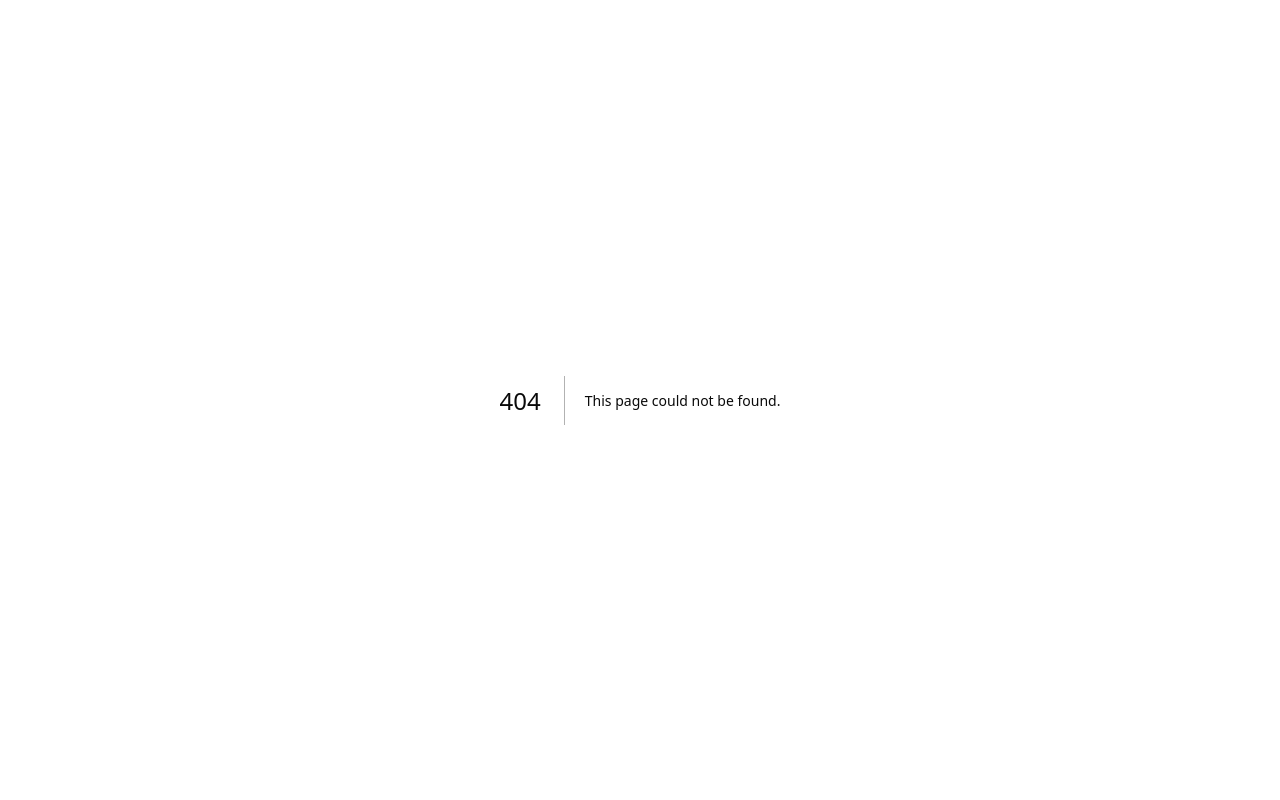
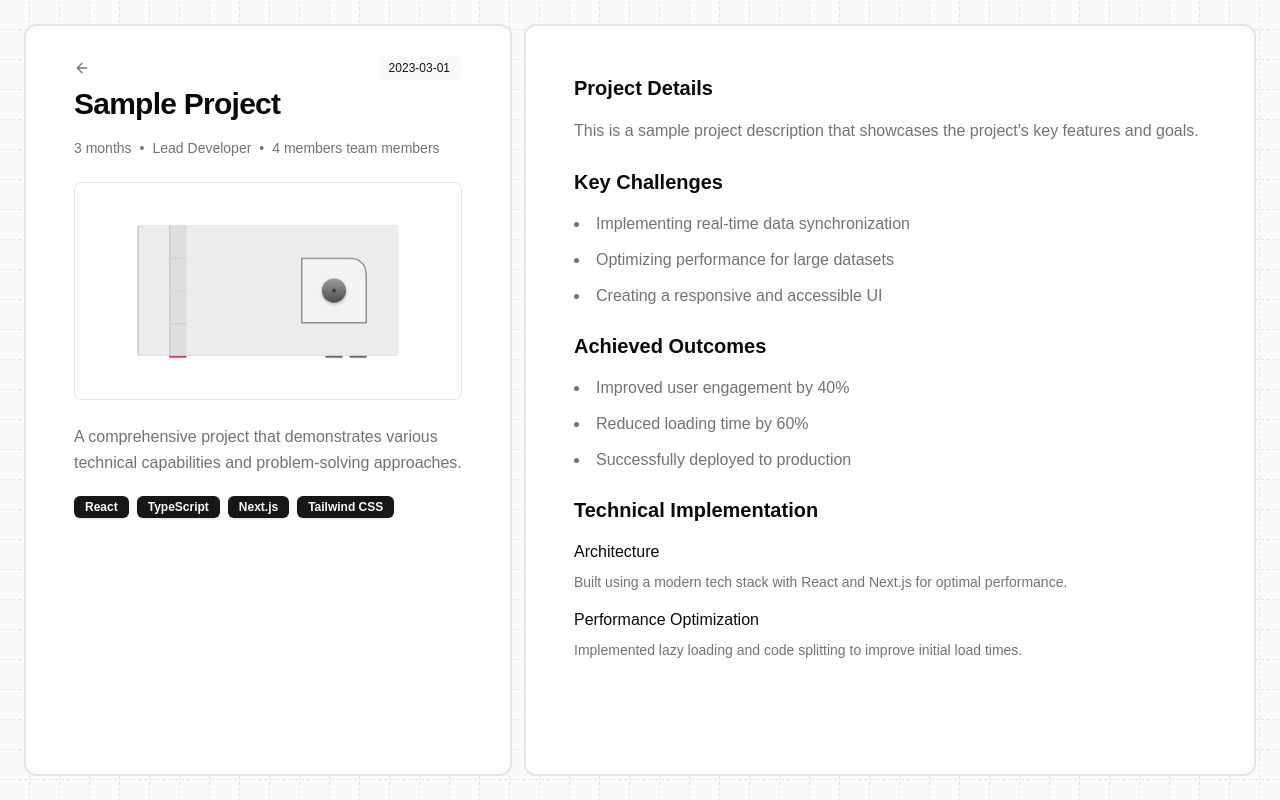
Before and after one commit to Aadhithya-D/aadhithya-d-portfolio, a Next.js app: page /projects/automatic-chat in a window 1280 px wide. Before the commit this address had no page. Built offline with nearby package versions, Linux system fonts and the light colour scheme.

Commit message:
temp project template component

```diff
--- a/package.json
+++ b/package.json
@@ -21,7 +21,7 @@
     "class-variance-authority": "^0.7.1",
     "clsx": "^2.1.1",
     "date-fns": "^3.6.0",
-    "framer-motion": "^11.15.0",
+    "framer-motion": "^11.18.2",
     "lucide-react": "^0.469.0",
     "motion": "^11.18.0",
     "next": "15.1.3",
--- /dev/null
+++ b/src/app/projects/[id]/page.tsx
@@ -0,0 +1,100 @@
+"use client";
+
+import { ProjectLeftSide } from "@/components/project-left-side";
+import { ProjectRightSide } from "@/components/project-right-side";
+import GridPattern from "@/components/ui/grid-pattern";
+
+const mockProject = {
+  id: "1",
+  title: "Sample Project",
+  date: "2023-03-01",
+  overview: "A comprehensive project that demonstrates various technical capabilities and problem-solving approaches.",
+  description: "This is a sample project description that showcases the project's key features and goals.",
+  technologies: ["React", "TypeScript", "Next.js", "Tailwind CSS"],
+  challenges: [
+    "Implementing real-time data synchronization",
+    "Optimizing performance for large datasets",
+    "Creating a responsive and accessible UI"
+  ],
+  outcomes: [
+    "Improved user engagement by 40%",
+    "Reduced loading time by 60%",
+    "Successfully deployed to production"
+  ],
+  timeline: "3 months",
+  role: "Lead Developer",
+  team: "4 members",
+  technicalDetails: [
+    {
+      title: "Architecture",
+      content: "Built using a modern tech stack with React and Next.js for optimal performance."
+    },
+    {
+      title: "Performance Optimization",
+      content: "Implemented lazy loading and code splitting to improve initial load times."
+    }
+  ]
+};
+
+export default function ProjectPage({  }: { params: { id: string } }) {
+  return (
+    <div className="">
+      <div className="hidden sm:block">
+        <div className="min-h-screen flex items-center justify-center sm:bg-primary-background">
+          <GridPattern
+            width={30}
+            height={30}
+            x={-1}
+            y={-1}
+            strokeDasharray={"4 2"}
+            className="absolute inset-0 size-full opacity-80 bg-primary-background"
+          />
+          <main className="h-[100vh] p-6 w-full relative">
+            <div className="flex h-[calc(100%+3rem)] w-full -my-6 -mb-8 gap-3 flex-col md:flex-row">
+              <div className="md:w-[40%] w-[100%] py-6">
+                <div className="h-full bg-background border-2 rounded-xl overflow-y-auto">
+                  <ProjectLeftSide
+                    title={mockProject.title}
+                    date={mockProject.date}
+                    overview={mockProject.overview}
+                    technologies={mockProject.technologies}
+                    timeline={mockProject.timeline}
+                    role={mockProject.role}
+                    team={mockProject.team}
+                  />
+                </div>
+              </div>
+              <div className="md:w-[60%] w-[100%] py-6">
+                <div className="h-full bg-background rounded-xl border-2 overflow-y-auto">
+                  <ProjectRightSide
+                    description={mockProject.description}
+                    challenges={mockProject.challenges}
+                    outcomes={mockProject.outcomes}
+                    technicalDetails={mockProject.technicalDetails}
+                  />
+                </div>
+              </div>
+            </div>
+          </main>
+        </div>
+      </div>
+      <main className="p-2 sm:hidden">
+        <ProjectLeftSide
+          title={mockProject.title}
+          date={mockProject.date}
+          overview={mockProject.overview}
+          technologies={mockProject.technologies}
+          timeline={mockProject.timeline}
+          role={mockProject.role}
+          team={mockProject.team}
+        />
+        <ProjectRightSide
+          description={mockProject.description}
+          challenges={mockProject.challenges}
+          outcomes={mockProject.outcomes}
+          technicalDetails={mockProject.technicalDetails}
+        />
+      </main>
+    </div>
+  );
+}
--- a/src/components/project-card.tsx
+++ b/src/components/project-card.tsx
@@ -30,7 +30,6 @@ interface Props {
 
 export function ProjectCard({
   title,
-  href,
   description,
   dates,
   tags,
@@ -47,7 +46,7 @@ export function ProjectCard({
       }
     >
       <Link
-        href={href || "#"}
+        href={`/projects/${title.toLowerCase().replace(/ /g, "-")}`}
         className={cn("block cursor-pointer", className)}
       >
         {video && (
@@ -57,7 +56,7 @@ export function ProjectCard({
             loop
             muted
             playsInline
-            className="pointer-events-none mx-auto h-40 w-full object-cover object-top" // needed because random black line at bottom of video
+            className="pointer-events-none mx-auto h-40 w-full object-cover object-top"
           />
         )}
         {image && (
--- /dev/null
+++ b/src/components/project-left-side.tsx
@@ -0,0 +1,104 @@
+"use client";
+
+import { ArrowLeft } from 'lucide-react';
+import { Button } from "@/components/ui/button";
+import { useRouter } from "next/navigation";
+import { motion } from "framer-motion";
+import Image from "next/image";
+import BlurFade from './magicui/blur-fade';
+import { Badge } from './ui/badge';
+
+interface ProjectLeftSideProps {
+  title: string;
+  date: string;
+  overview: string;
+  technologies: string[];
+  timeline: string;
+  role: string;
+  team: string;
+  media?: {
+    type: "image" | "video";
+    url: string;
+    alt?: string;
+  };
+}
+
+const BLUR_FADE_DELAY = 0.04;
+
+export function ProjectLeftSide({
+  title,
+  date,
+  overview,
+  technologies,
+  timeline,
+  role,
+  team,
+  media = {
+    type: "image",
+    url: "/device.png",
+    alt: "Project preview"
+  }
+}: ProjectLeftSideProps) {
+  const router = useRouter();
+
+  return (
+    <motion.div
+      initial={{ opacity: 0, y: 20 }}
+      animate={{ opacity: 1, y: 0 }}
+      transition={{ duration: 0.3 }}
+      className="p-12 pt-6 max-w-4xl mx-auto"
+    >
+      <Button
+        variant="ghost"
+        className="px-0 w-full hover:bg-transparent text-muted-foreground"
+        onClick={() => router.back()}
+      >
+        <ArrowLeft className="w-4 h-4 mr-2" />
+        <div className="ml-auto px-3 py-1 text-xs rounded-md bg-accent/50 text-accent-foreground">{date}</div>
+      </Button>
+
+      <div className='space-y-6'>
+
+      <div className="space-y-4">
+        <div className="text-3xl font-semibold tracking-tight">{title}</div>
+
+        <div className="flex flex-wrap gap-2 text-sm text-muted-foreground">
+          <span>{timeline}</span>
+          <span>•</span>
+          <span>{role}</span>
+          <span>•</span>
+          <span>{team} team members</span>
+        </div>
+      </div>
+
+      <div className="relative aspect-video rounded-lg overflow-hidden border">
+        {media.type === "image" ? (
+          <Image
+            src={media.url}
+            alt={media.alt || "Project preview"}
+            fill
+            className="object-cover"
+            priority
+          />
+        ) : (
+          <video controls className="w-full h-full object-cover" />
+        )}
+      </div>
+
+      <div className="space-y-4">
+        <p className="text-muted-foreground leading-relaxed">{overview}</p>
+      </div>
+
+      <div className="space-y-4">
+        <div className="flex flex-wrap gap-2">
+          {technologies.map((tech) => (
+              <BlurFade key={tech} delay={BLUR_FADE_DELAY * 10 * 0.05}>
+              <Badge key={tech}>{tech}</Badge>
+            </BlurFade>
+          ))}
+        </div>
+      </div>
+      </div>
+    </motion.div>
+  );
+}
--- /dev/null
+++ b/src/components/project-right-side.tsx
@@ -0,0 +1,63 @@
+"use client";
+
+interface ProjectRightSideProps {
+  description: string;
+  challenges: string[];
+  outcomes: string[];
+  technicalDetails?: {
+    title: string;
+    content: string;
+  }[];
+}
+
+export function ProjectRightSide({
+  description,
+  challenges,
+  outcomes,
+  technicalDetails,
+}: ProjectRightSideProps) {
+  return (
+    <div className="space-y-8 p-12 max-w-4xl mx-auto">
+      <div className="space-y-6">
+        <div className="space-y-4">
+          <h2 className="text-xl font-semibold">Project Details</h2>
+          <p className="text-muted-foreground leading-relaxed">{description}</p>
+        </div>
+
+        <div className="space-y-4">
+          <h2 className="text-xl font-semibold">Key Challenges</h2>
+          <ul className="space-y-3 list-disc list-inside text-muted-foreground">
+            {challenges.map((challenge, idx) => (
+              <li key={idx}>{challenge}</li>
+            ))}
+          </ul>
+        </div>
+
+        <div className="space-y-4">
+          <h2 className="text-xl font-semibold">Achieved Outcomes</h2>
+          <ul className="space-y-3 list-disc list-inside text-muted-foreground">
+            {outcomes.map((outcome, idx) => (
+              <li key={idx}>{outcome}</li>
+            ))}
+          </ul>
+        </div>
+
+        {technicalDetails && (
+          <div className="space-y-4">
+            <h2 className="text-xl font-semibold">Technical Implementation</h2>
+            <div className="space-y-4">
+              {technicalDetails.map((detail, idx) => (
+                <div key={idx} className="space-y-2">
+                  <h3 className="font-medium">{detail.title}</h3>
+                  <p className="text-muted-foreground text-sm">
+                    {detail.content}
+                  </p>
+                </div>
+              ))}
+            </div>
+          </div>
+        )}
+      </div>
+    </div>
+  );
+}
```
Also changed, not shown: public/device.png (added), 1 other file (tests, documents, lock files or other folders).
